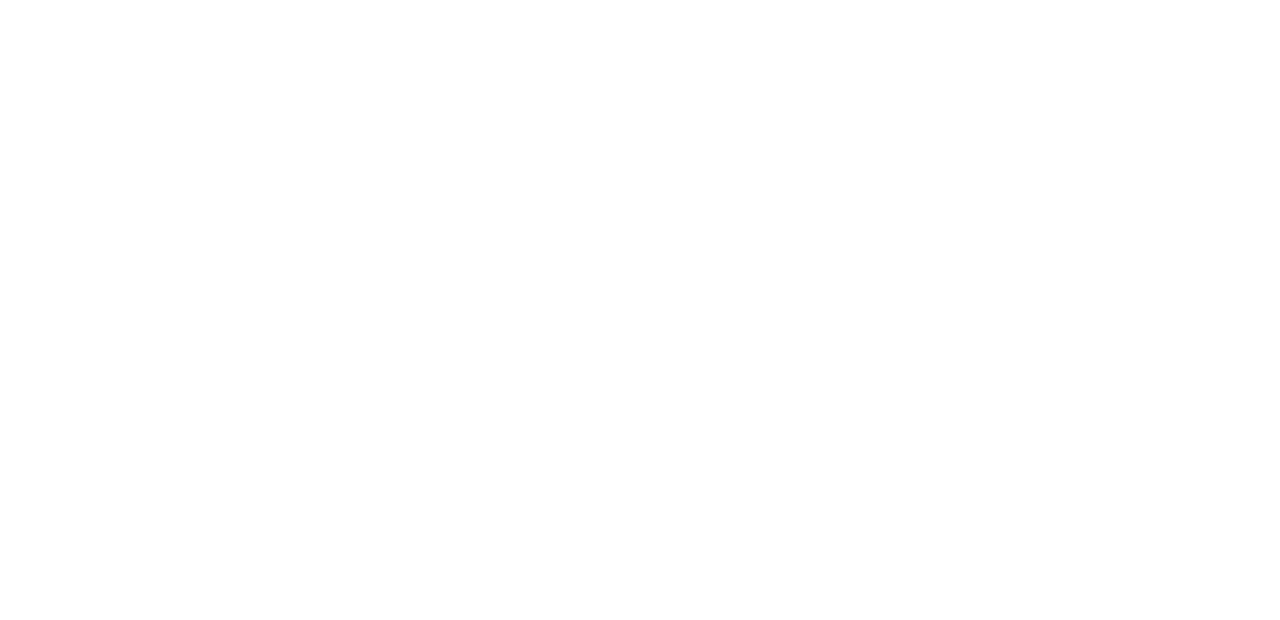
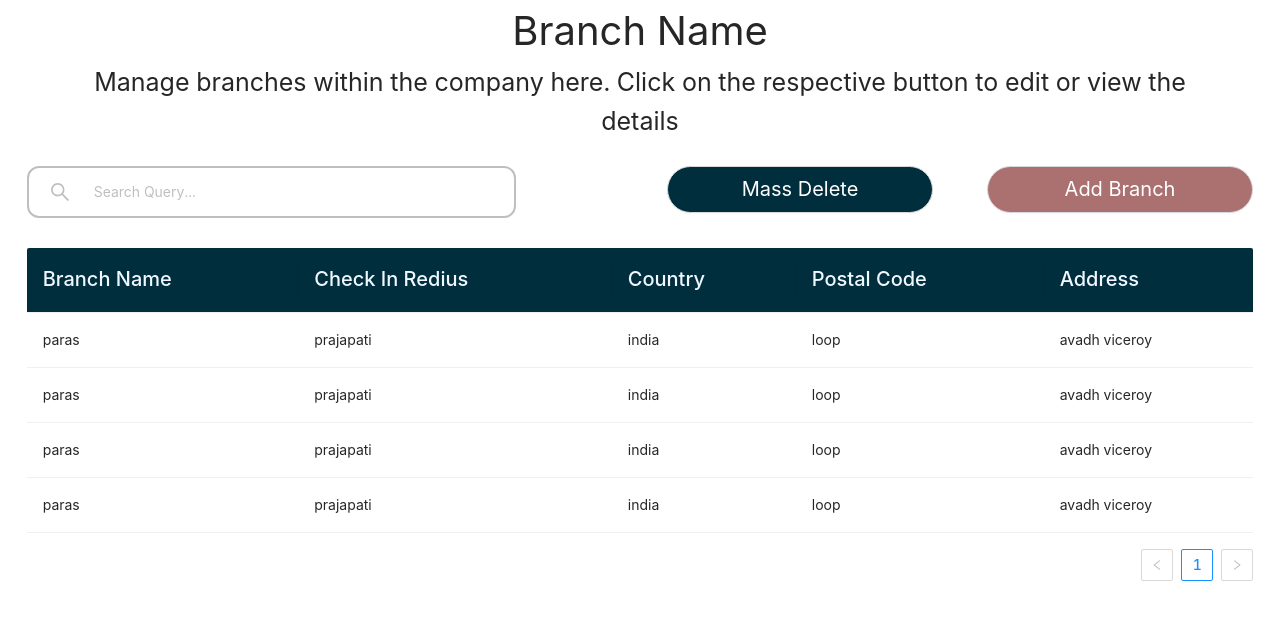
Before and after one commit to parasprajapati641/HR, a React (Create React App) app: page /component in a window 1280 px wide. Before the commit this address had no page. Shown: the top 620 px of the page. Built offline with nearby package versions, Linux system fonts and the light colour scheme.

Commit message:
some changes and new API call

```diff
--- a/src/App.js
+++ b/src/App.js
@@ -12,6 +12,7 @@
 import Company from "./components/RajDesign/Company.jsx";
 import Benz from "./components/Rajdesign-2/Benz.jsx";
 import Comment from "./components/APIform/Api";
+import APIform2 from "./components/APIform-2/APIform2.jsx"
 
 // import { useEffect, useState } from "react";
 
@@ -55,6 +56,8 @@
 
         <Route path="/comment" element={<Comment />} />
 
+        <Route path="/component" element={<APIform2 />} />
+
       </Routes>
     </div>
   );
--- /dev/null
+++ b/src/components/APIform-2/APIform2.jsx
@@ -0,0 +1,225 @@
+import React, { useEffect, useState } from "react";
+import axios from "axios";
+import { Table, Button, Row, Col, Form, Input, Modal } from "antd"
+import styles from "./api.module.scss"
+import { SearchOutlined } from "@ant-design/icons";
+
+function Comment() {
+
+    const columns = [
+        {
+            title: "Branch Name",
+            dataIndex: "branchname",
+            key: "branchname",
+        },
+        {
+            title: "Check In Redius",
+            dataIndex: "checkinredius",
+            key: "checkinredius",
+        },
+        {
+            title: "Country",
+            dataIndex: "country",
+            key: "country",
+        },
+        {
+            title: "Postal Code",
+            dataIndex: "postalcode",
+            key: "postalcode",
+        },
+        {
+            title: "Address",
+            dataIndex: "address",
+            key: "address",
+        },
+
+    ]
+
+    const dataSource = [
+        {
+            key: "1",
+            branchname: "paras",
+            checkinredius: "prajapati",
+            country: "india",
+            postalcode: "loop",
+            address: "avadh viceroy"
+        },
+        {
+            key: "2",
+            branchname: "paras",
+            checkinredius: "prajapati",
+            country: "india",
+            postalcode: "loop",
+            address: "avadh viceroy"
+        },
+        {
+            key: "3",
+            branchname: "paras",
+            checkinredius: "prajapati",
+            country: "india",
+            postalcode: "loop",
+            address: "avadh viceroy"
+        },
+        {
+            key: "4",
+            branchname: "paras",
+            checkinredius: "prajapati",
+            country: "india",
+            postalcode: "loop",
+            address: "avadh viceroy"
+        }
+    ]
+
+    const [tableComment, setTableComment] = useState([]);
+    const [data, setData] = useState([]);
+
+    const getTableComment = async () => {
+        try {
+            const header = {
+                'Content-Type': "application/json",
+                'Authorization': "Bearer eyJhbGciOiJIUzI1NiIsInR5cCI6IkpXVCJ9.eyJkYXRhIjp7ImlkIjoxLCJlbWFpbCI6ImtldmFsZ29uZGFsaXlhMzI5QGdtYWlsLmNvbSJ9LCJpYXQiOjE2NTU3OTQ1MzUsImV4cCI6MTc0MjE5NDUzNX0.8A595TzGRY4_Lr11KRD2MGBnM5V52Fpdc--jDHfGpq4"
+            };
+            const data = await axios.get("https://d5a4-2405-201-200c-ca31-a15d-8417-eb09-e56a.in.ngrok.io/api/branch", { headers: header });
+
+            console.log("get", data.data);
+            setTableComment([...data.data]);
+        }
+
+        catch (err) {
+            console.log("get", err);
+        }
+    };
+
+
+    const postTableComment = async () => {
+        try {
+            const header = {
+                'Content-Type': "application/json",
+                'Authorization': "Bearer eyJhbGciOiJIUzI1NiIsInR5cCI6IkpXVCJ9.eyJkYXRhIjp7ImlkIjoxLCJlbWFpbCI6ImtldmFsZ29uZGFsaXlhMzI5QGdtYWlsLmNvbSJ9LCJpYXQiOjE2NTU3OTQ1MzUsImV4cCI6MTc0MjE5NDUzNX0.8A595TzGRY4_Lr11KRD2MGBnM5V52Fpdc--jDHfGpq4"
+            };
+            const body = {
+                compID: 1,
+                branch_name: "loop",
+                checkin_radius: "656591",
+                postal: 395006,
+                add_line1: "surat",
+                country: "india"
+            }
+            const data = await axios.post("https://d5a4-2405-201-200c-ca31-a15d-8417-eb09-e56a.in.ngrok.io/api/branch",
+
+                body, { headers: header }, {
+            })
+                .then((res) => {
+                    console.log("res", res);
+                })
+            console.log("post", data.data);
+
+        } catch (err) {
+            console.log("post", err);
+        }
+    }
+
+    const deleteTableComment = async () => {
+        try {
+            const header = {
+                'Content-Type': "application/json",
+                'Authorization': "Bearer eyJhbGciOiJIUzI1NiIsInR5cCI6IkpXVCJ9.eyJkYXRhIjp7ImlkIjoxLCJlbWFpbCI6ImtldmFsZ29uZGFsaXlhMzI5QGdtYWlsLmNvbSJ9LCJpYXQiOjE2NTU3OTQ1MzUsImV4cCI6MTc0MjE5NDUzNX0.8A595TzGRY4_Lr11KRD2MGBnM5V52Fpdc--jDHfGpq4"
+            };
+
+            const data = await axios.delete("https://d5a4-2405-201-200c-ca31-a15d-8417-eb09-e56a.in.ngrok.io/api/branch", { headers: header });
+
+            console.log("delete", data.data);
+            setTableComment([...data.data])
+        } catch (err) {
+            console.log("delete", err);
+        }
+    }
+
+    const putTableComment = async () => {
+        try {
+            const header = {
+                'Content-Type': "application/json",
+                'Authorization': "Bearer eyJhbGciOiJIUzI1NiIsInR5cCI6IkpXVCJ9.eyJkYXRhIjp7ImlkIjoxLCJlbWFpbCI6ImtldmFsZ29uZGFsaXlhMzI5QGdtYWlsLmNvbSJ9LCJpYXQiOjE2NTU3OTQ1MzUsImV4cCI6MTc0MjE5NDUzNX0.8A595TzGRY4_Lr11KRD2MGBnM5V52Fpdc--jDHfGpq4"
+            };
+            const body = {
+                compID: 1,
+                branch_name: "loopcode",
+                checkin_radius: "656591",
+                postal: 395006,
+                add_line1: "surat",
+                country: "india"
+
+            }
+            const data = await axios.post("https://d5a4-2405-201-200c-ca31-a15d-8417-eb09-e56a.in.ngrok.io/api/branch",
+
+                body, { headers: header }, {
+            })
+                .then((res) => {
+                    console.log("res", res);
+                })
+            console.log("put", data.data);
+
+        } catch (err) {
+            console.log("put", err);
+        }
+    }
+
+    useEffect(() => {
+        // getTableComment();
+        // deleteTableComment();
+        // postTableComment();
+        // putTableComment();
+    }, []);
+
+    const handleDeleteClick = (index) => {
+        const newData = tableComment;
+        console.log("paras", index);
+        newData.splice(index, 1);
+        setData([...newData]);
+    };
+
+    return (
+        <>
+            <Row justify="center">
+                <Col xl={22} className={styles.within}>
+                    <span className={styles.view}>Branch Name</span>
+                    <p className={styles.apply}>
+                        Manage branches within the company here. Click on the respective button to edit or view the details
+                    </p>
+                </Col>
+            </Row>
+
+            <Row justify="space-around">
+                <Col xl={11}  >
+                    <Col xl={20} className={styles.Paras}>
+                        <Input prefix={<SearchOutlined />} placeholder="Search Query..." />
+                    </Col>
+                </Col>
+                <Col xl={5} className={styles.headerButton}>
+                    <Button size="large" shape="round" className={styles.deleteButton}>
+                        Mass Delete
+                    </Button>
+                </Col>
+                <Col xl={5} className={styles.headerButton}>
+                    <Button size="large" shape="round" className={styles.branchButton}>
+                        Add Branch
+                    </Button>
+                </Col>
+            </Row>
+
+            <Row justify="center">
+                <Col xl={23}>
+                    <div className={styles.main}>
+                        <Table
+                            columns={columns}
+                            dataSource={dataSource}
+                        />
+                    </div>
+                </Col>
+            </Row>
+        </>
+    );
+
+}
+
+export default Comment;
--- /dev/null
+++ b/src/components/APIform-2/api.module.scss
@@ -0,0 +1,82 @@
+.within {
+    text-align: center;
+
+    .view {
+        font-size: 40px;
+        font-weight: 400;
+    }
+
+    .apply {
+        font-size: 25px;
+    }
+}
+
+.Paras {
+    margin-bottom: 30px;
+
+    >span {
+        border-radius: 12px !important;
+        border: 2px solid #bfbfbf;
+
+        >span {
+            >span {
+                padding: 10px;
+                color: #bfbfbf;
+                font-size: 20px;
+                margin-right: 10px;
+            }
+        }
+
+        >input {
+            width: 100%;
+            height: auto;
+            font-size: 20px;
+        }
+    }
+
+
+}
+
+.headerButton {
+    .deleteButton {
+        background-color: #012e3d;
+        color: white;
+        width: 100%;
+        height: auto;
+        font-size: 20px;
+    }
+
+    .branchButton {
+        background-color: #ab7070;
+        color: white;
+        width: 100%;
+        height: auto;
+        font-size: 20px;
+    }
+}
+
+.main {
+    >div {
+        >div {
+            >div {
+                >div {
+                    >div {
+                        >div {
+                            >table {
+                                >thead {
+                                    >tr {
+                                        >th {
+                                            background-color: #012E3D;
+                                            color: aliceblue;
+                                            font-size: 20px;
+                                        }
+                                    }
+                                }
+                            }
+                        }
+                    }
+                }
+            }
+        }
+    }
+}
--- a/src/components/APIform/Api.jsx
+++ b/src/components/APIform/Api.jsx
@@ -50,7 +50,7 @@
   };
 
 
-  const postTableComment = async (e) => {
+  const postTableComment = async () => {
     try {
       const data = await axios.patch('https://jsonplaceholder.typicode.com/posts', {
 
@@ -60,7 +60,7 @@
           userId: 1,
         },
       })
-      console.log("post", data.data.body); 2
+      console.log("post", data.data.body);
 
       if (data) {
         setTitle("");
```
